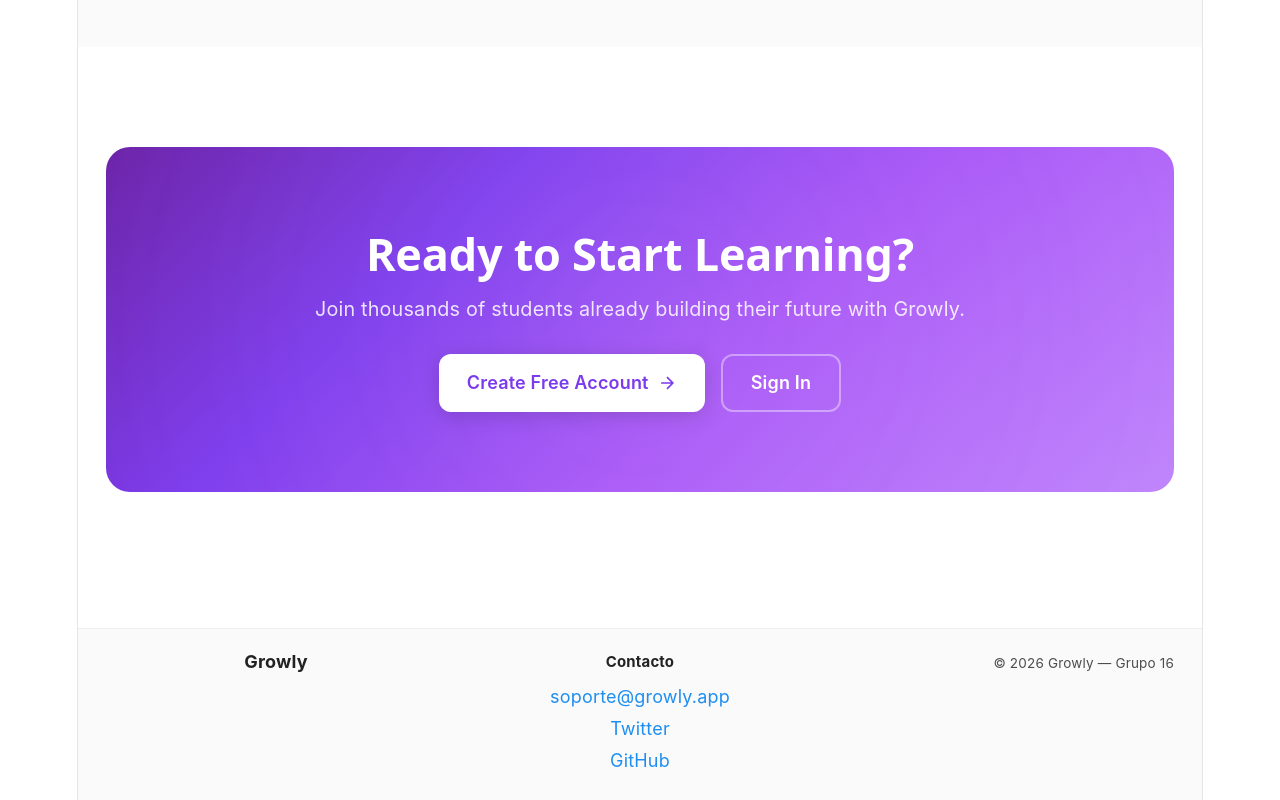
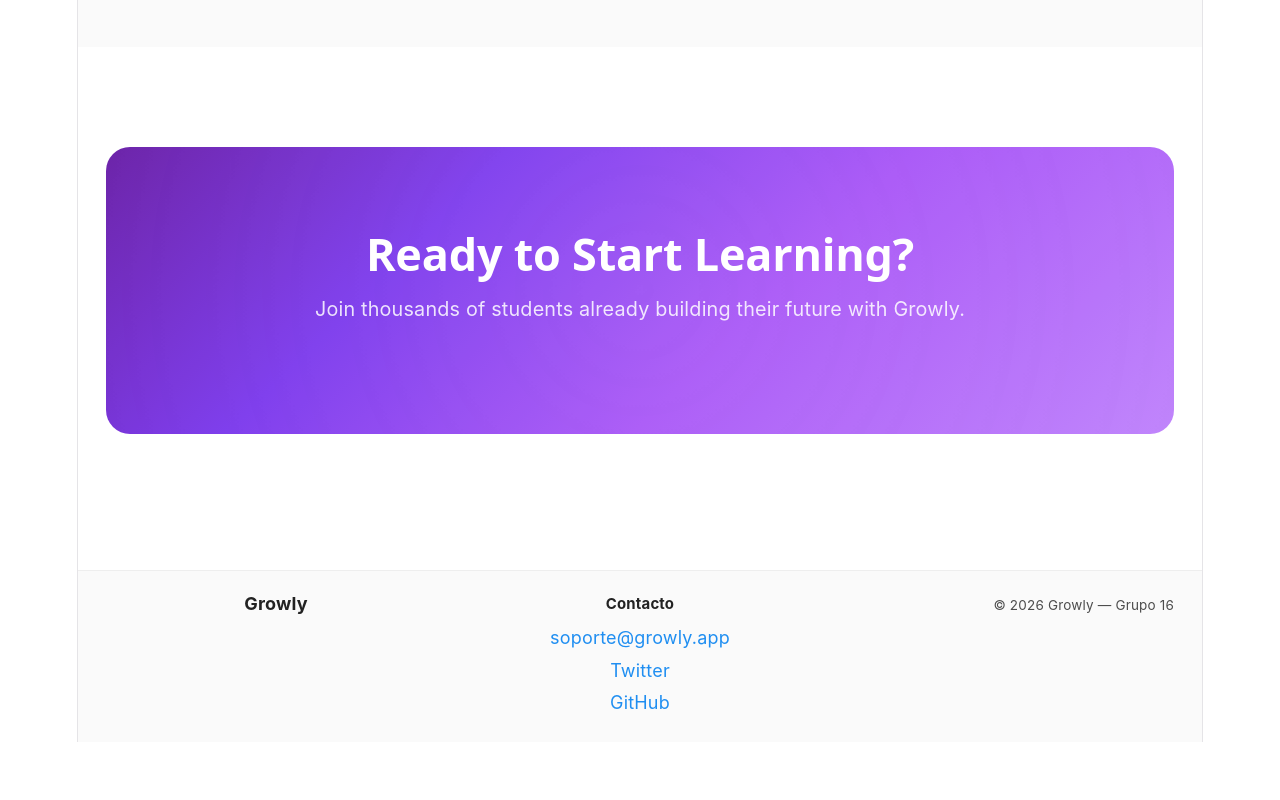
Before and after one commit to stalyn752011-ctrl/deploy_0, a React (Vite) app in the folder frontend/: page /landing in a window 1280 px wide. Shown: the part 2960-3760 px from the top of the page. After the commit the page ends 3702 px from the top, so only its background shows below. Built offline with nearby package versions, Linux system fonts and the light colour scheme.

Commit message:
mas mejoras front

```diff
--- a/frontend/src/pages/Landing.jsx
+++ b/frontend/src/pages/Landing.jsx
@@ -303,15 +303,7 @@ function CTASection() {
         <div className="cta-card">
           <h2>Ready to Start Learning?</h2>
           <p>Join thousands of students already building their future with Growly.</p>
-          <div className="cta-actions">
-            <Link className="btn-cta btn-cta-white" to="/register">
-              Create Free Account
-              <svg width="20" height="20" viewBox="0 0 24 24" fill="none" stroke="currentColor" strokeWidth="2">
-                <path d="M5 12h14M12 5l7 7-7 7" />
-              </svg>
-            </Link>
-            <Link className="btn-ghost-white" to="/login">Sign In</Link>
-          </div>
+
         </div>
       </div>
     </section>
```
